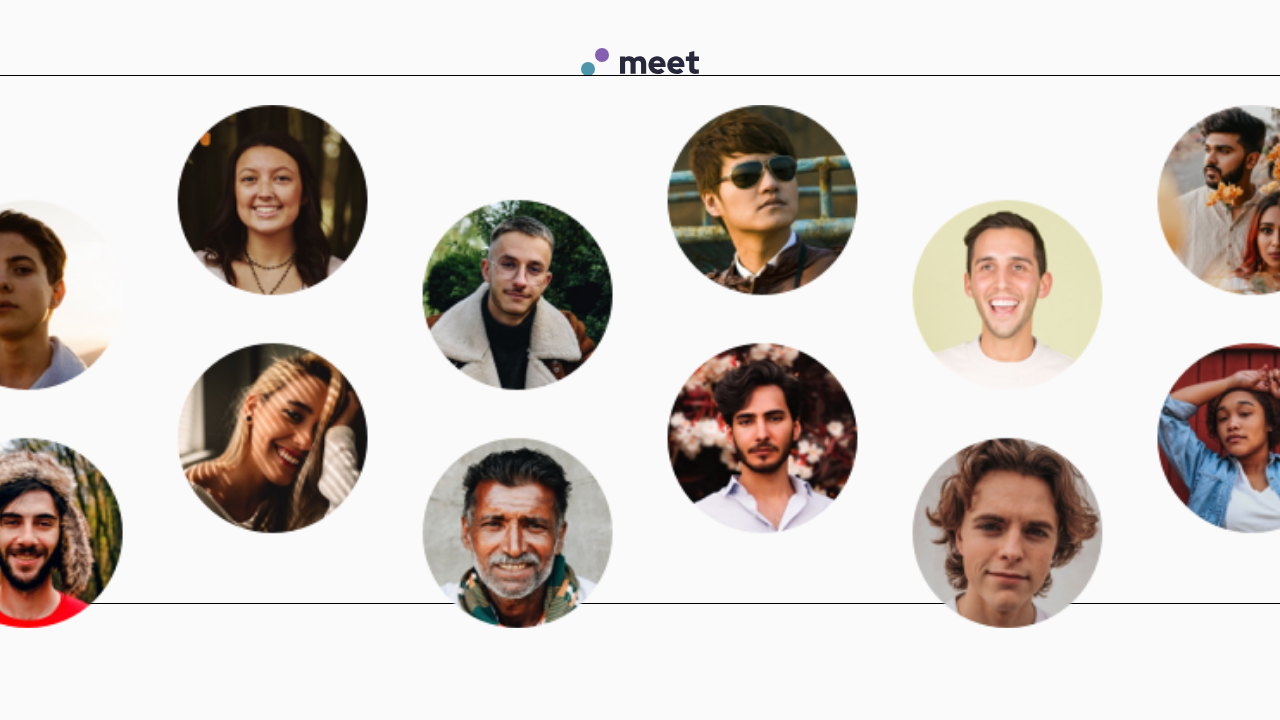
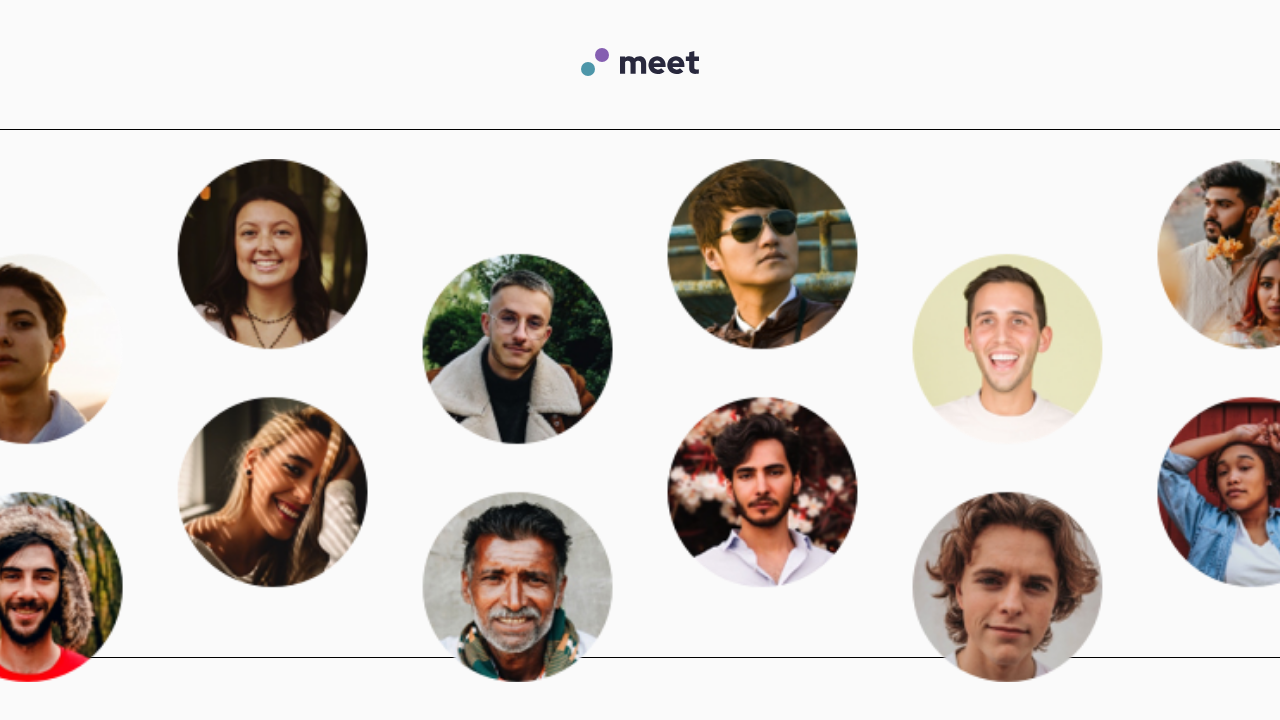
Before and after one commit to DarrickFauvel/fem2407-meet-landing-page-next, a Next.js app: page / in a window 1280 px wide. Shown: the top 720 px of the page. Built offline with nearby package versions, Linux system fonts and the light colour scheme.

Commit message:
Adjust logo padding

```diff
--- a/app/page.tsx
+++ b/app/page.tsx
@@ -7,7 +7,7 @@ export default function Home() {
   return (
     <main className="flex min-h-screen flex-col items-center">
       <Image
-        className="mt-[48px]"
+        className="mt-[48px] mb-[54px]"
         src={imageLogo}
         width={119}
         height={28}
```
